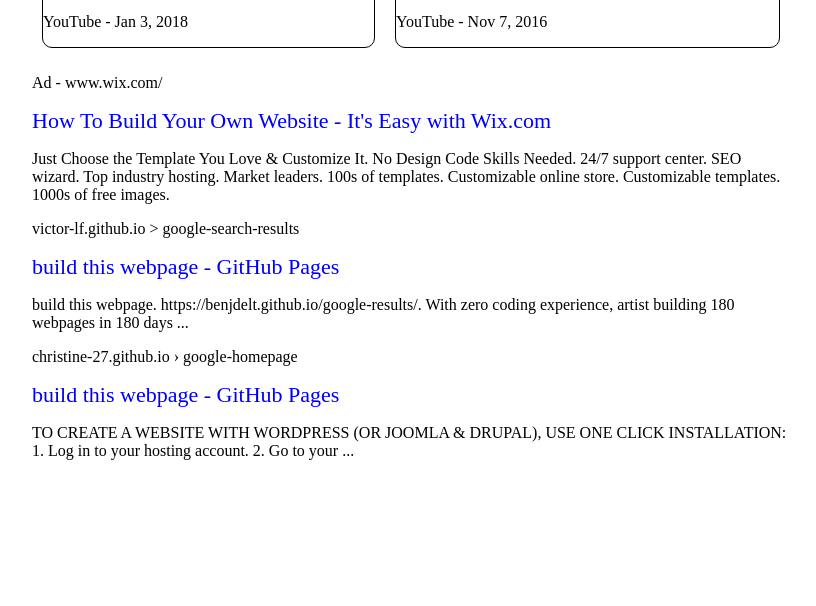
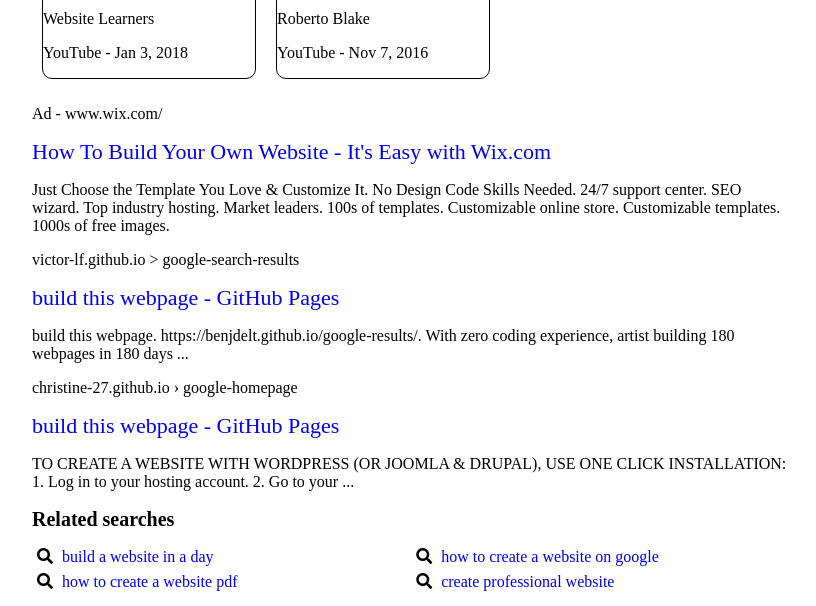
Before and after one commit to alxndrryan/google-homepage, a plain HTML site: page index.html in a window 1280 px wide. Shown: the part 864-1470 px from the top of the page, without its empty margins (111-927 px from the left). Before the commit the page ends 1340 px from the top, so only its background shows below. Drawn offline with Linux system fonts and the light colour scheme.

Commit message:
adds related searches

```diff
--- a/index.html
+++ b/index.html
@@ -63,16 +63,16 @@
     <div class="result-time">
       <p>About 108,000,000 results (0.64 seconds)</p>
     </div>
-    <div>
+
     <div class="sites">
       <div>
         <p>Ad - www.wix.com/</p>
         <a href="#">How To Build Your Own Website - It's Easy with Wix.com</a>
         <p>
           Just Choose the Template You Love & Customize It. No Design Code
-            Skills Needed. 24/7 support center. SEO wizard. Top industry
-            hosting. Market leaders. 100s of templates. Customizable online
-            store. Customizable templates. 1000s of free images.
+          Skills Needed. 24/7 support center. SEO wizard. Top industry hosting.
+          Market leaders. 100s of templates. Customizable online store.
+          Customizable templates. 1000s of free images.
         </p>
       </div>
       <div>
@@ -87,13 +87,12 @@
         <p>christine-27.github.io › google-homepage</p>
         <a href="#">build this webpage - GitHub Pages</a>
         <p>
-            TO CREATE A WEBSITE WITH WORDPRESS (OR JOOMLA & DRUPAL), USE ONE
-            CLICK INSTALLATION: 1. Log in to your hosting account. 2. Go to your
-            ...
+          TO CREATE A WEBSITE WITH WORDPRESS (OR JOOMLA & DRUPAL), USE ONE CLICK
+          INSTALLATION: 1. Log in to your hosting account. 2. Go to your ...
         </p>
       </div>
 
-        <h2>Videos</h2>
+      <h3>Videos</h3>
       <div class="videos">
         <div class="vid-1" style="border-radius: 10px; border: solid 1px;">
           <img
@@ -124,9 +123,9 @@
         <a href="#">How To Build Your Own Website - It's Easy with Wix.com</a>
         <p>
           Just Choose the Template You Love & Customize It. No Design Code
-            Skills Needed. 24/7 support center. SEO wizard. Top industry
-            hosting. Market leaders. 100s of templates. Customizable online
-            store. Customizable templates. 1000s of free images.
+          Skills Needed. 24/7 support center. SEO wizard. Top industry hosting.
+          Market leaders. 100s of templates. Customizable online store.
+          Customizable templates. 1000s of free images.
         </p>
       </div>
       <div>
@@ -141,10 +140,29 @@
         <p>christine-27.github.io › google-homepage</p>
         <a href="#">build this webpage - GitHub Pages</a>
         <p>
-            TO CREATE A WEBSITE WITH WORDPRESS (OR JOOMLA & DRUPAL), USE ONE
-            CLICK INSTALLATION: 1. Log in to your hosting account. 2. Go to your
-            ...
+          TO CREATE A WEBSITE WITH WORDPRESS (OR JOOMLA & DRUPAL), USE ONE CLICK
+          INSTALLATION: 1. Log in to your hosting account. 2. Go to your ...
         </p>
+      </div>
+    </div>
+    <div class="related-searches">
+      <h3>Related searches</h3>
+      <div class="related-container">
+        <div class="rel-1">
+          <i class="icons fas fa-search"></i>
+          <a href="#">build a website in a day</a>
+        </div>
+        <div class="rel-2">
+          <i class="icons fas fa-search"></i>
+          <a href="#">how to create a website on google</a>
+        </div>
+        <div class="rel-3">
+          <i class="icons fas fa-search"></i>
+          <a href="#">how to create a website pdf</a>
+        </div>
+        <div class="rel-4">
+          <i class="icons fas fa-search"></i>
+          <a href="#">create professional website</a>
         </div>
       </div>
     </div>
--- a/style.css
+++ b/style.css
@@ -1,3 +1,9 @@
+h3 {
+  font-size: 20px;
+  line-height: 1.3px;
+  padding: 1% 0;
+}
+
 header {
   display: flex;
   flex-direction: row;
@@ -73,7 +79,8 @@ nav .left-nav {
   justify-content: flex-start;
 }
 
-.left-nav a {
+.left-nav a,
+.right-nav a {
   padding: 0 10px;
 }
 
@@ -101,13 +108,49 @@ nav .left-nav {
 
 .videos {
   display: flex;
+  width: 60%;
+  flex-direction: row;
 }
 
 .videos a {
   font-size: 18px;
+  display: block;
+  width: 90%;
 }
 
 .vid-1,
 .vid-2 {
   margin: 10px;
 }
+
+.related-searches {
+  margin-left: 125px;
+  padding: 0 10px;
+  width: 60%;
+}
+
+.related-container {
+  display: flex;
+  height: 50px;
+  flex-wrap: wrap;
+}
+
+.related-container a {
+  text-decoration: none;
+}
+
+.rel-1 {
+  width: 50%;
+}
+
+.rel-2 {
+  width: 50%;
+}
+
+.rel-3 {
+  width: 50%;
+}
+
+.rel-4 {
+  width: 50%;
+}
```
Lines whose indentation alone changed are shown as unchanged.
